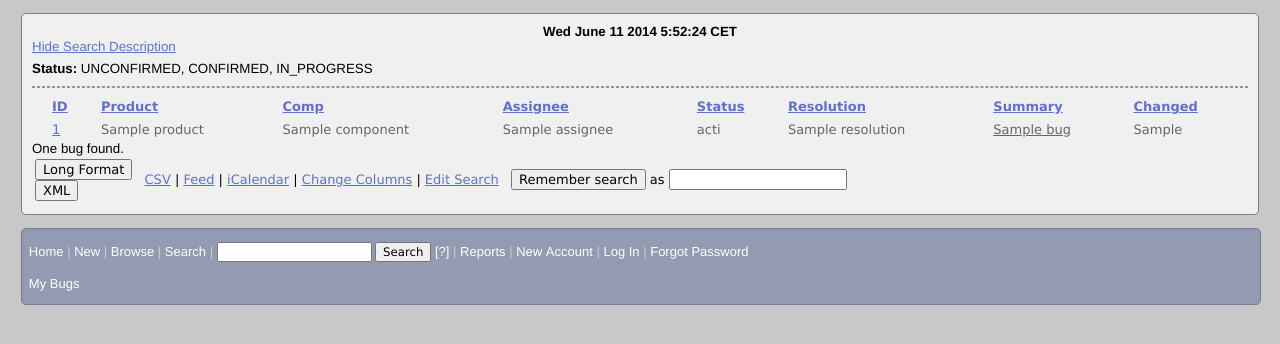
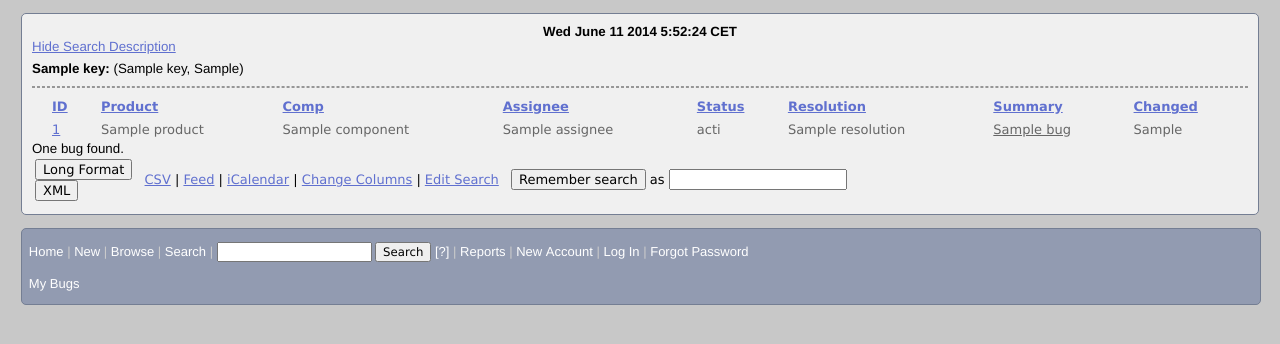
Before and after one commit to linovia/django-bug-hipster, a Django app: template bughipster/website/templates/bug_list.html in a window 1280 px wide. Shown: the part 71-415 px from the top of the page. Run offline with Django 3.2, Linux system fonts and the light colour scheme; the template is opened without the code that fills it: most values are stand-ins (such as "Sample title", 1, 10 or a date in 2020).

Commit message:
Display the search parameters in the bug list.

```diff
--- a/bughipster/website/templates/bug_list.html
+++ b/bughipster/website/templates/bug_list.html
@@ -107,12 +107,14 @@
 </script>
 
 <ul class="search_description">
+  {% for key, values in filter_args.items %}
   <li>
-    <strong>Status:</strong>
-      UNCONFIRMED,
-      CONFIRMED,
-      IN_PROGRESS
+    <strong>{{ key }}:</strong>
+      {% for value in values %}
+      {{ value }}{% if not forloop.last %},{% endif %}
+      {% endfor %}
   </li>
+  {% endfor %}
 </ul>
 
 <hr>
```
